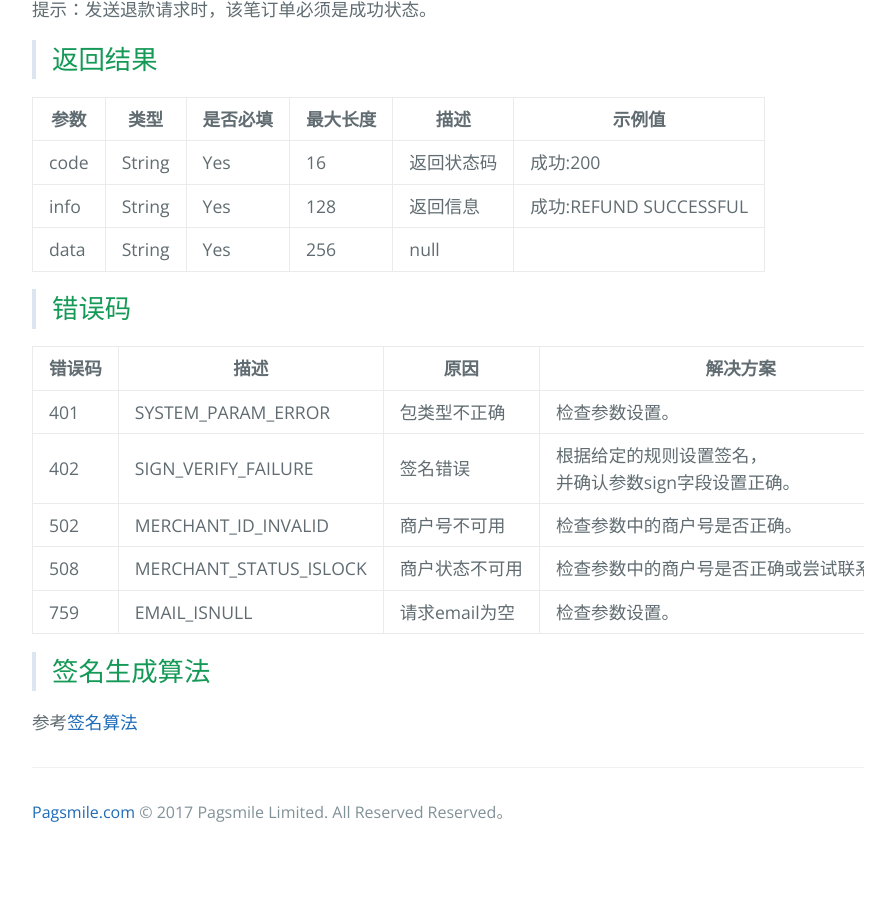
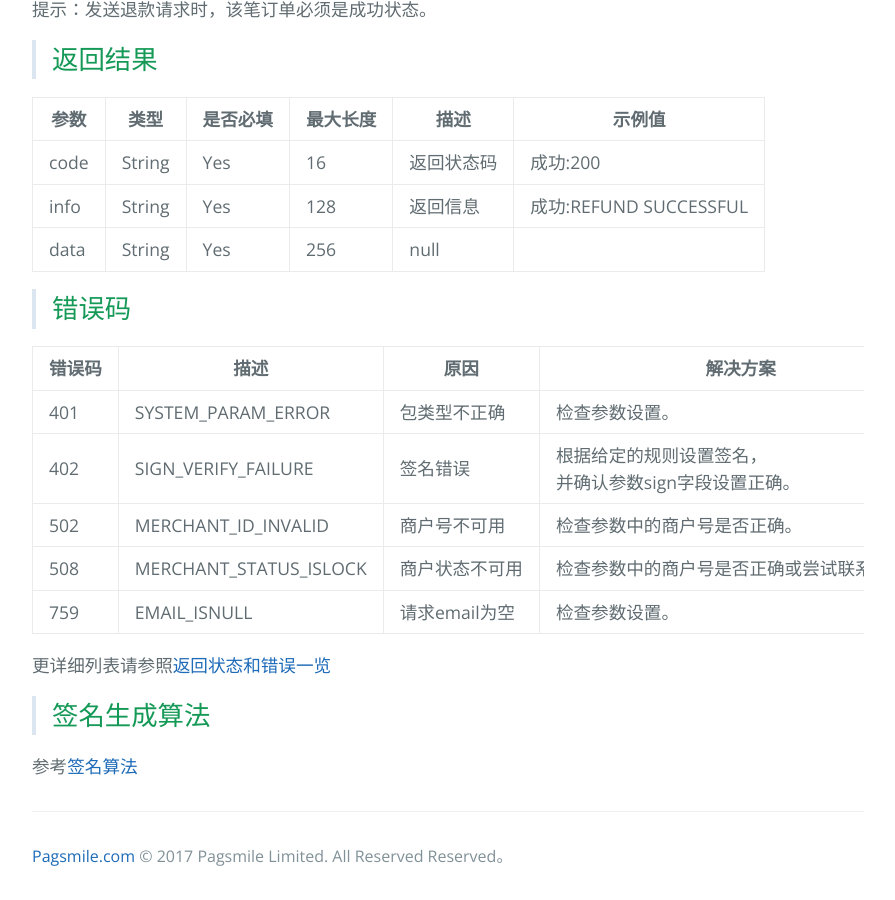
Before and after one commit to pagsmile/pagsmile.github.io, a Jekyll site: the page built from api/DriectCrebitCancel.md, in a window 1280 px wide and 900 px high, scrolled down 1060 px. Shown: the whole window, without its empty margins (192-1087 px from the left). Built offline with Jekyll 4.4.1, drawn with Linux system fonts in a browser that asks for light colours; our own code applies the rules of GitHub Pages for plain Markdown files; before the commit the page ends 1916 px from its top, so only the background shows below that.

Commit message:
Update DriectCrebitCancel.md

```diff
--- a/api/DriectCrebitCancel.md
+++ b/api/DriectCrebitCancel.md
@@ -42,6 +42,8 @@ data | String | Yes | 256 | null    |
 508 | MERCHANT_STATUS_ISLOCK | 商户状态不可用 | 检查参数中的商户号是否正确或尝试联系客服。
 759 | EMAIL_ISNULL | 请求email为空 | 检查参数设置。
 
+更详细列表请参照[返回状态和错误一览](ReturnResult)
+
 >## 签名生成算法
 
 参考[签名算法](DriectSign)
```
